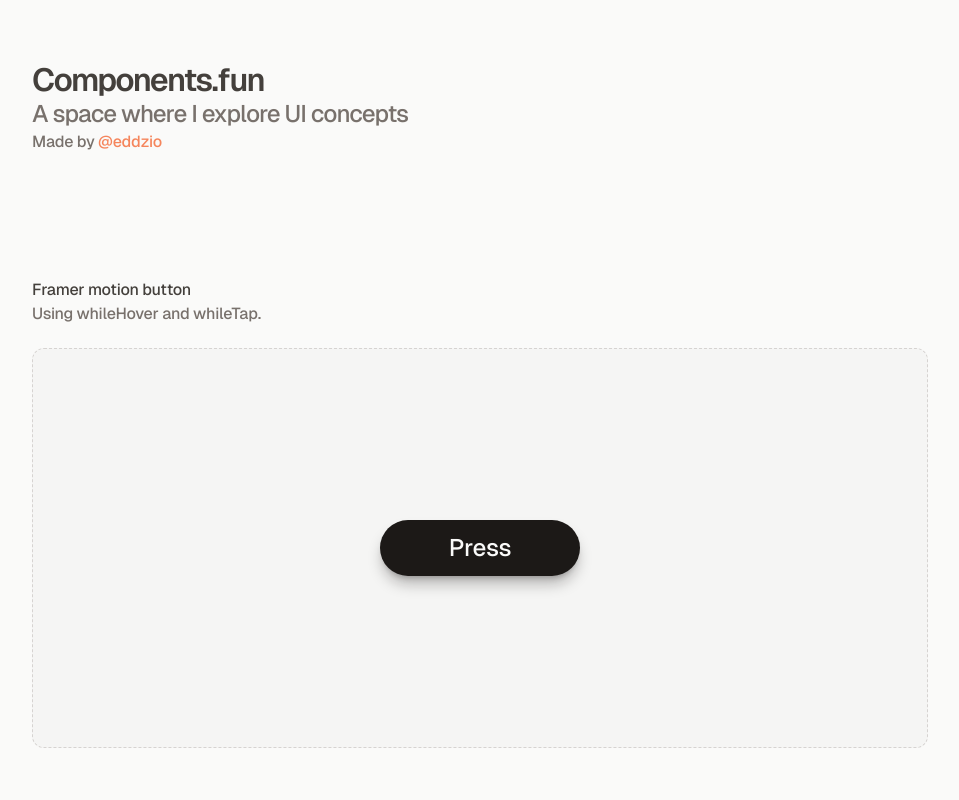
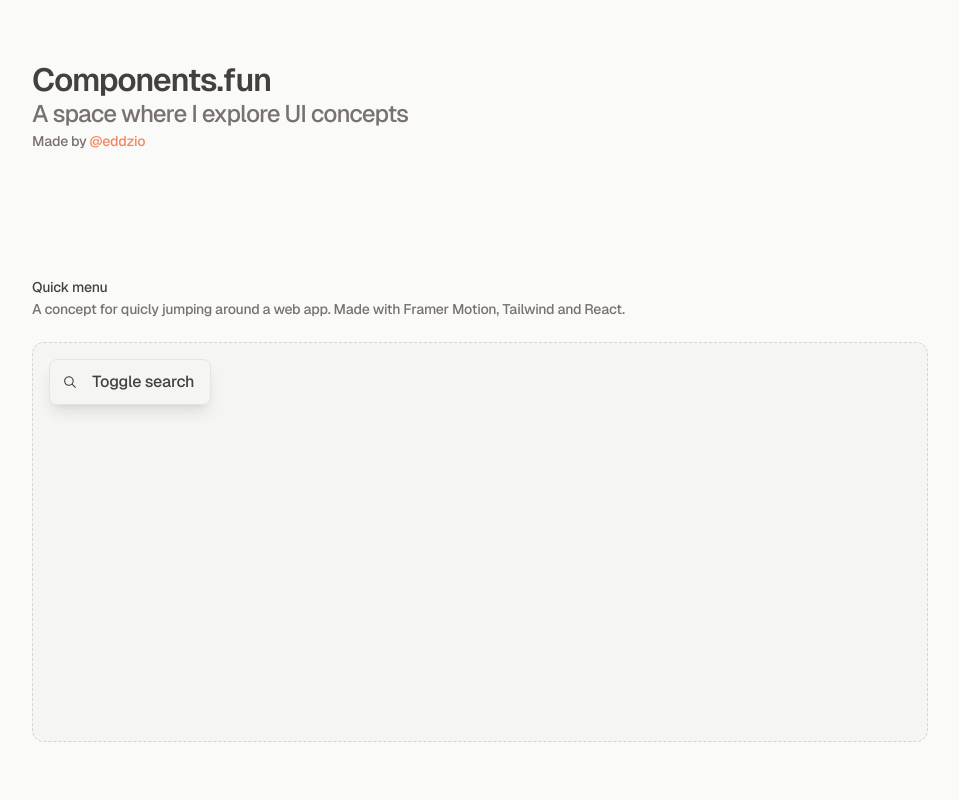
Before and after one commit to eddzio/components, a Next.js app: page / in a window 1280 px wide. Shown: the top 800 px of the page, without its empty margins (160-1119 px from the left). Built offline with nearby package versions, Linux system fonts and the light colour scheme.

Commit message:
animation for menu

```diff
--- a/app/components/growingButton.tsx
+++ b/app/components/growingButton.tsx
@@ -6,7 +6,8 @@ import { motion } from "framer-motion";
 
 const variants = {
     narrow: {width: "128px"},
-    wide: {width: "200px"},
+    wide: {width: "200px", height: "92px"},
+    transition: {duration: 2}
 }
 
 export const GrowingButton = () => {
@@ -21,9 +22,12 @@ export const GrowingButton = () => {
         variants={variants}
         onClick={() => setIsWide(isWide => !isWide)}
 
-            className="bg-stone-900 hover:bg-stone-800 shadow-lg shadow-stone-950/30 rounded-full px-8 py-3 cursor-pointer"
+            className="
+            bg-stone-900 shadow-lg shadow-stone-950/30 rounded-full px-8 py-3
+            hover:bg-stone-800 transition-colors duration-150
+            cursor-pointer"
         >
-            <p className="text-stone-50 text-2xl mx-auto text-center">Press</p>
+            <p className="text-stone-50 text-2xl mx-auto text-center place-content-center h-full  select-none">Press</p>
         </motion.div>
 
     )
--- /dev/null
+++ b/app/components/iconContainer.tsx
@@ -0,0 +1,18 @@
+import * as Icons from "@radix-ui/react-icons"
+import React from "react"
+
+type IconContainerProps = {
+  icon: keyof typeof Icons
+  size?: number
+  color?: string
+}
+
+export const IconContainer: React.FC<IconContainerProps> = ({ icon, size = 28, color = "currentColor" }) => {
+  const IconComponent = Icons[icon]
+
+  return (
+    <div style={{ width: size, height: size, color }} className="rounded-md p-1.5">
+      <IconComponent width="100%" height="100%" />
+    </div>
+  )
+}
--- /dev/null
+++ b/app/components/quickMenu.tsx
@@ -0,0 +1,94 @@
+"use client"
+
+import React, { useState } from "react";
+import { motion, AnimatePresence, stagger } from "framer-motion";
+import { IconContainer } from "./iconContainer";
+
+
+
+
+export const QuickMenu = () => {
+    const [isOpen, setIsOpen] = useState(false)
+
+
+const itemVariants = {
+    initial: { opacity: 0 },
+    animate: { opacity: 1, transition: { duration: 0.1 } }
+}
+
+const listItemStyle =
+"p-3 list-none hover:bg-white/5 flex items-center gap-3 cursor-pointer text-left m-1 rounded-lg w-full transition-colors text-stone-400 hover:text-stone-50"
+
+
+    return (
+
+        <div className="relative h-full w-full">
+        <motion.button
+        whileTap={{ scale: 0.9 }}
+        onClick={
+            () => setIsOpen(isOpen => !isOpen)}
+
+            className="
+            bg-[background-color:var(--background)]
+            shadow-lg shadow-stone-800/10 dark:shadow-stone-950
+            rounded-lg px-4 py-2 pl-1.5
+            hover:bg-stone-50 dark:hover:bg-stone-800 transition-colors duration-150
+            cursor-pointer
+            border dark:border-stone-700 border-stone-200
+            absolute top-4 left-4
+            focus:outline-none
+            flex items-center gap-2
+            "
+
+        >
+            <IconContainer icon="MagnifyingGlassIcon" />
+            <p className="text-[var(--label-primary)] text-base mx-auto text-center place-content-center h-full select-none">Toggle search</p>
+        </motion.button>
+
+
+
+            <AnimatePresence>
+                {isOpen && (
+                    <div className="flex items-center w-full h-full justify-center place-content-center z-50 px-8">
+                        <motion.div
+                        initial={{ opacity: 0, y: 15, scale: 0.95 }}
+                        animate={{ opacity: 1, y: 0, scale: 1 }}
+                        exit={{ opacity: 0, y: 15, scale: 0.95 }}
+                        transition={{ type: "spring", mass: 1, stiffness: 240, damping: 20, duration: 0.1, staggerChildren: 0.05, delayChildren: 0.1 }}
+                        className="
+                        place-self-center mx-auto
+                        items-center bg-stone-800 rounded-xl text-stone-50 mt-8
+                        border border-t-2 border-stone-700/50
+                        w-full max-w-lg
+                        overflow-hidden
+                        shadow-stone-950/20
+                        shadow-xl
+                        bg-gradient-to-br from-stone-900 to-stone-800
+                        flex flex-col
+                        p-1
+                        "
+                    >
+
+                        <input type="text" placeholder="Search..." className="p-3 w-full hover:bg-white/5 bg-stone-800 rounded-lg  focus:outline-none caret-orange-600 transition-colors placeholder:text-stone-500 bg-transparent -mt-[1px]" />
+                        <motion.li variants={itemVariants} className={listItemStyle}
+                        >
+                            <IconContainer icon="DashboardIcon" color="#fdba74" />
+                            Dashboard </motion.li>
+                        <motion.li variants={itemVariants} className={listItemStyle}>
+                        <IconContainer icon="PersonIcon" color="#fdba74" />
+                            Account settings</motion.li>
+                        <motion.li variants={itemVariants} className={listItemStyle}>
+                        <IconContainer icon="EnvelopeOpenIcon" color="#fdba74" />
+                            Messages</motion.li>
+
+
+                    </motion.div>
+                    </div>
+                )}
+            </AnimatePresence>
+        </div>
+
+
+
+    )
+}
--- a/app/globals.css
+++ b/app/globals.css
@@ -48,7 +48,7 @@ h1 {
   font-size: 32px;
   line-height: 32px;
   font-weight: 600;
-  letter-spacing: -1.7px;
+  letter-spacing: -1.2px;
 }
 
 h2 {
@@ -59,15 +59,17 @@ h2 {
   letter-spacing: -1px;
 }
 
-p {
-  font-size: 16px;
-  line-height: 20px;
+p, li {
+  font-size: 14px;
+  line-height: 18px;
   font-weight: 500;
   letter-spacing: -0.3px;
+  font-weight: 500;
 }
 
 a {
   color: var(--accent-primary);
+  /* @apply focus:outline-orange-600 focus:outline-2; */
 }
 
 a:hover {
--- a/app/page.tsx
+++ b/app/page.tsx
@@ -6,6 +6,8 @@ import Section from "./components/section";
 import CalendarNotification from "./components/calendarNotification";
 import PageHeader from "./components/pageHeader";
 import { GrowingButton } from "./components/growingButton";
+import { QuickMenu } from "./components/quickMenu";
+
 export default function Home() {
 
   const containerVariants = {
@@ -43,8 +45,8 @@ export default function Home() {
           <motion.div
           variants={itemVariants}
           >
-            <Section title="Framer motion button" description="Using whileHover and whileTap.">
-              <GrowingButton />
+            <Section title="Quick menu" description="A concept for quicly jumping around a web app. Made with Framer Motion, Tailwind and React.">
+              <QuickMenu />
             </Section>
           </motion.div>
 
--- a/package.json
+++ b/package.json
@@ -9,6 +9,7 @@
     "lint": "next lint"
   },
   "dependencies": {
+    "@radix-ui/react-icons": "^1.3.0",
     "framer-motion": "^11.11.4",
     "next": "14.2.15",
     "react": "^18",
```
Also changed, not shown: 1 other file (tests, documents, lock files or other folders).
